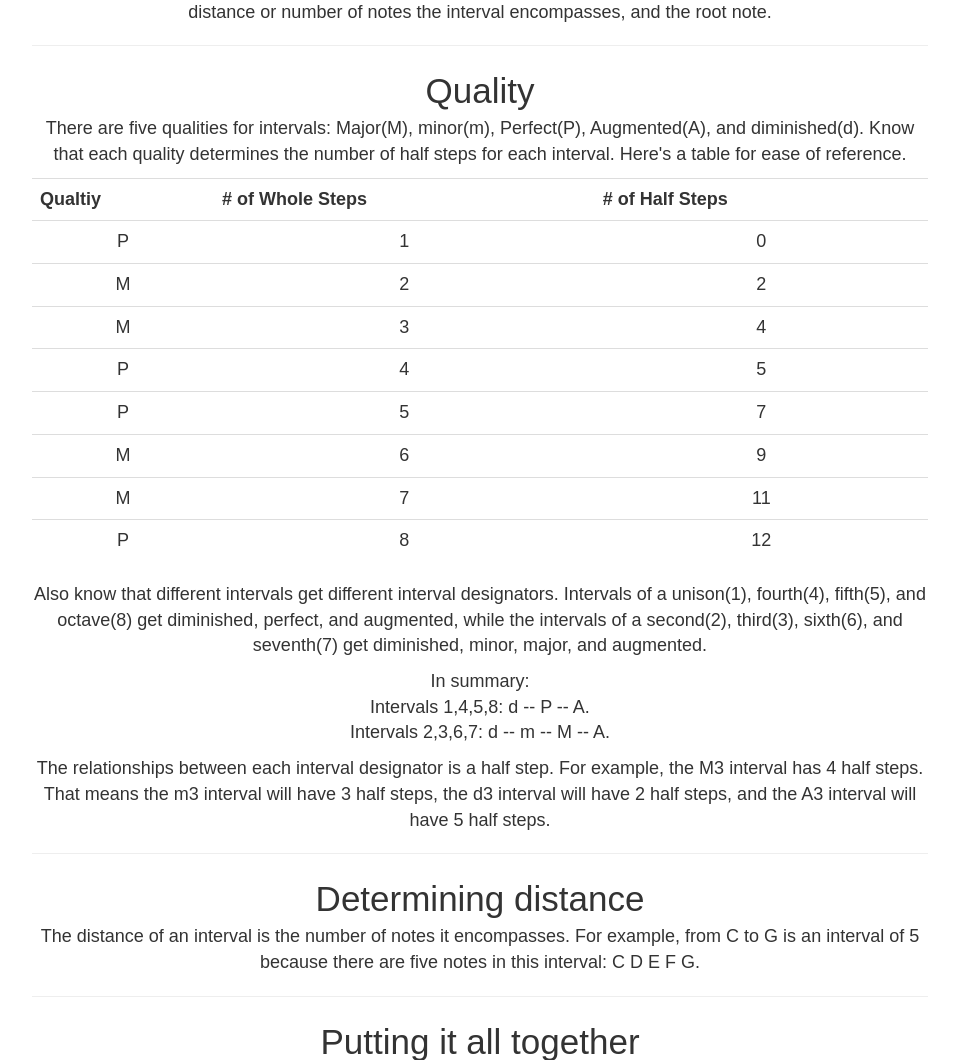
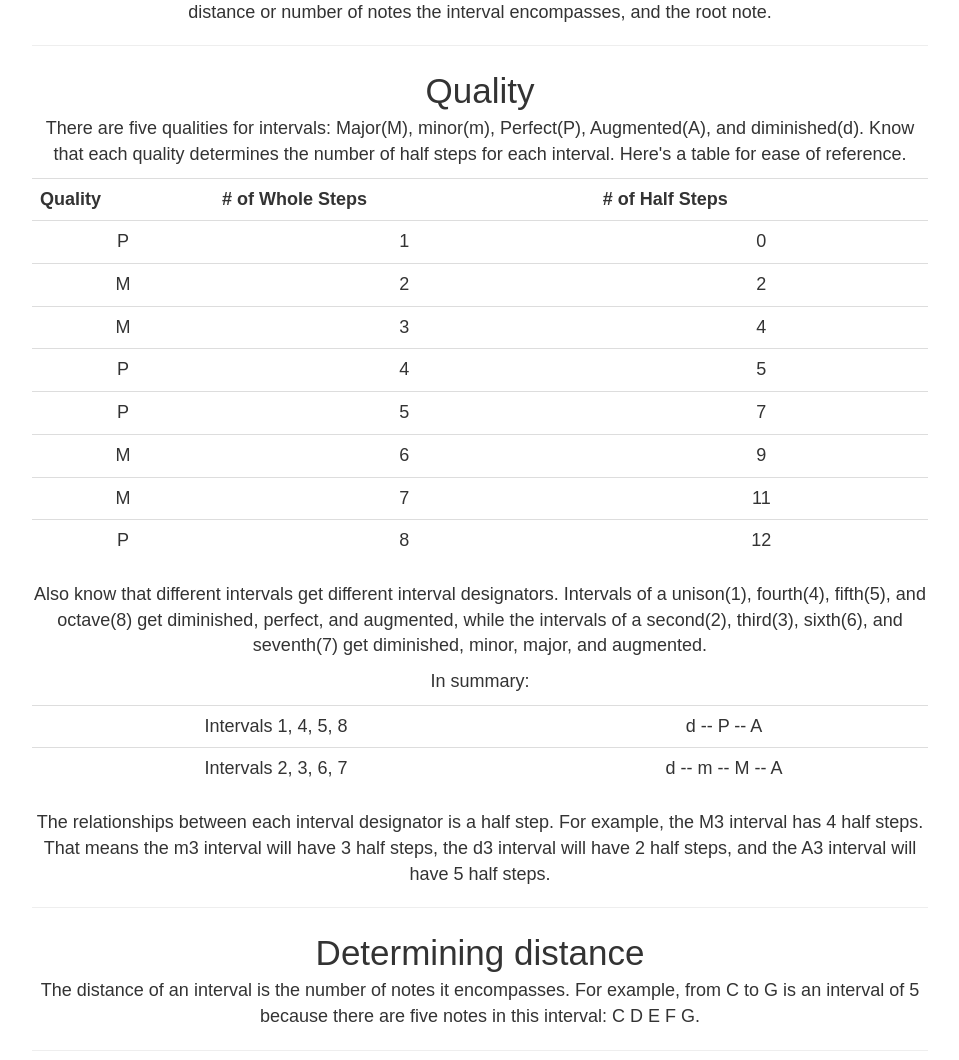
Before and after one commit to anthonyc1/MusicMentorApp, a Flask app: page /buildinterval in a window 1280 px wide. Shown: the part 616-1676 px from the top of the page, without its empty margins (160-1119 px from the left). Run offline with Flask 2, Linux system fonts and the light colour scheme; some libraries are stand-ins or nearby versions.

Commit message:
small fix

```diff
--- a/templates/buildinterval.html
+++ b/templates/buildinterval.html
@@ -63,7 +63,7 @@
 	<center>Quality</center>
 	<p>There are five qualities for intervals: Major(M), minor(m), Perfect(P), Augmented(A), and diminished(d). Know that each quality determines the number of half steps for each interval. Here's a table for ease of reference.</p>
 	<table class="table">
-		<tr><th>Qualtiy</th>
+		<tr><th>Quality</th>
 			<th># of Whole Steps</th>
 			<th># of Half Steps</th>
 		</tr>
@@ -101,9 +101,17 @@
 		</tr>
 	</table>
 	<p>Also know that different intervals get different interval designators. Intervals of a unison(1), fourth(4), fifth(5), and octave(8) get diminished, perfect, and augmented, while the intervals of a second(2), third(3), sixth(6), and seventh(7) get diminished, minor, major, and augmented.</p>
-	<p>In summary:<br>
-		Intervals 1,4,5,8: d -- P -- A.<br>
-		Intervals 2,3,6,7: d -- m -- M -- A.</p>
+	<p>In summary:</p>
+	<table class="table">
+		<tr>
+			<td>Intervals 1, 4, 5, 8</td>
+			<td>d -- P -- A</td>
+		</tr>
+		<tr>
+			<td>Intervals 2, 3, 6, 7</td>
+			<td>d -- m -- M -- A</td>
+		</tr>
+	</table>
 	<p>The relationships between each interval designator is a half step. For example, the M3 interval has 4 half steps. That means the m3 interval will have 3 half steps, the d3 interval will have 2 half steps, and the A3 interval will have 5 half steps.</p>
 	<hr>
 	<center>Determining distance</center>
```
